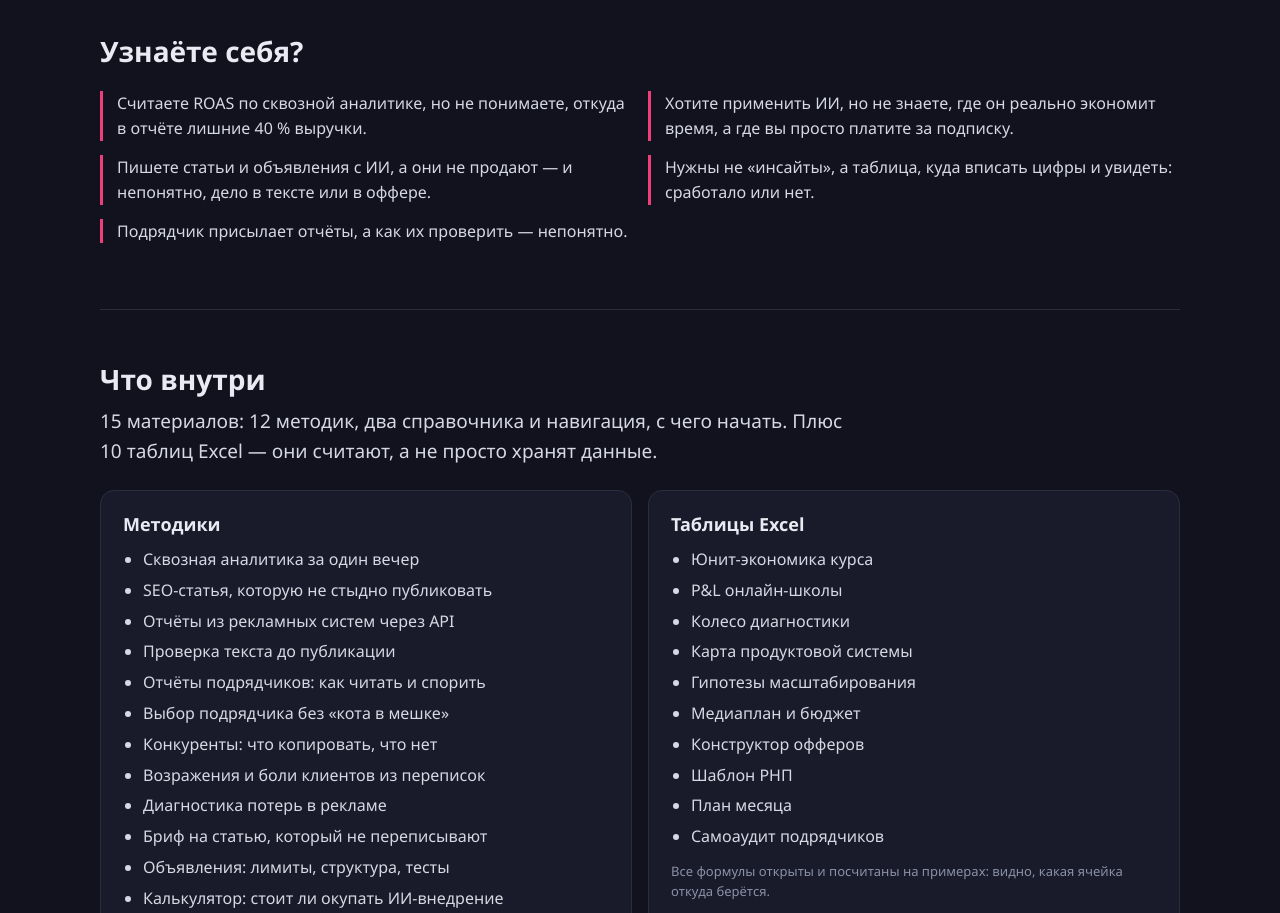
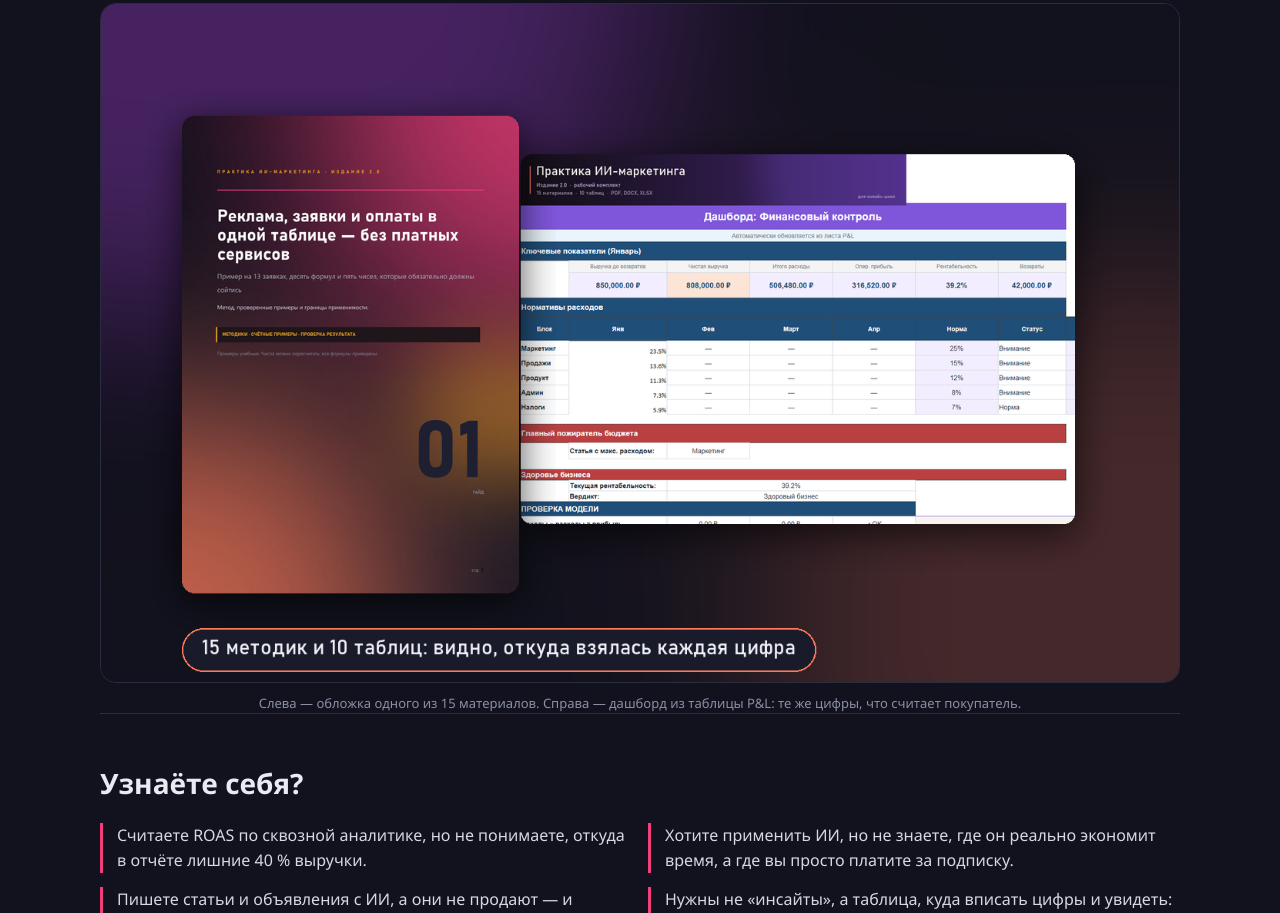
Before and after one commit to rallkololo-prog/praktika-kit, a plain HTML site: page index.html in a window 1280 px wide. Shown: the part 580-1493 px from the top of the page. Drawn offline with Linux system fonts and the light colour scheme.

Commit message:
Add kit preview image on first screen

```diff
--- a/index.html
+++ b/index.html
@@ -52,6 +52,9 @@
   .pim .foot{font-size:13px;color:var(--dim);padding-top:26px}
   .pim .metrics{display:flex;flex-wrap:wrap;gap:10px;margin:18px 0 0}
   .pim .metric{border:1px solid var(--line);border-radius:999px;padding:7px 14px;font-size:13px;color:var(--soft)}
+  .pim .shot{margin:34px 0 0}
+  .pim .shot img{width:100%;height:auto;display:block;border-radius:16px;border:1px solid var(--line)}
+  .pim .shot figcaption{font-size:13px;color:var(--dim);margin-top:10px;text-align:center}
   @media (max-width:820px){.pim h1{font-size:32px}.pim h2{font-size:23px}.pim .g2,.pim .g3{grid-template-columns:1fr}.pim{padding:40px 16px}}
 </style>
 
@@ -72,6 +75,11 @@
       &nbsp;<a class="btn ghost" href="#sostav">Смотреть состав</a>
     </p>
     <p class="note">Запускная цена для первых 30 покупателей. Дальше — 6 900 ₽. Чек НПД придёт на почту вместе со ссылкой.</p>
+
+    <figure class="shot">
+      <img src="img/preview-kit.png" alt="Обложка гайда «Реклама, заявки и оплаты в одной таблице» и дашборд финансового контроля P&L онлайн-школы" loading="lazy">
+      <figcaption>Слева — обложка одного из 15 материалов. Справа — дашборд из таблицы P&L: те же цифры, что считает покупатель.</figcaption>
+    </figure>
 
     <div class="sec">
       <h2>Узнаёте себя?</h2>
```
Also changed, not shown: img/avatar-max-1.png (added), img/avatar-max-2.png (added), img/preview-kit.png (added).
